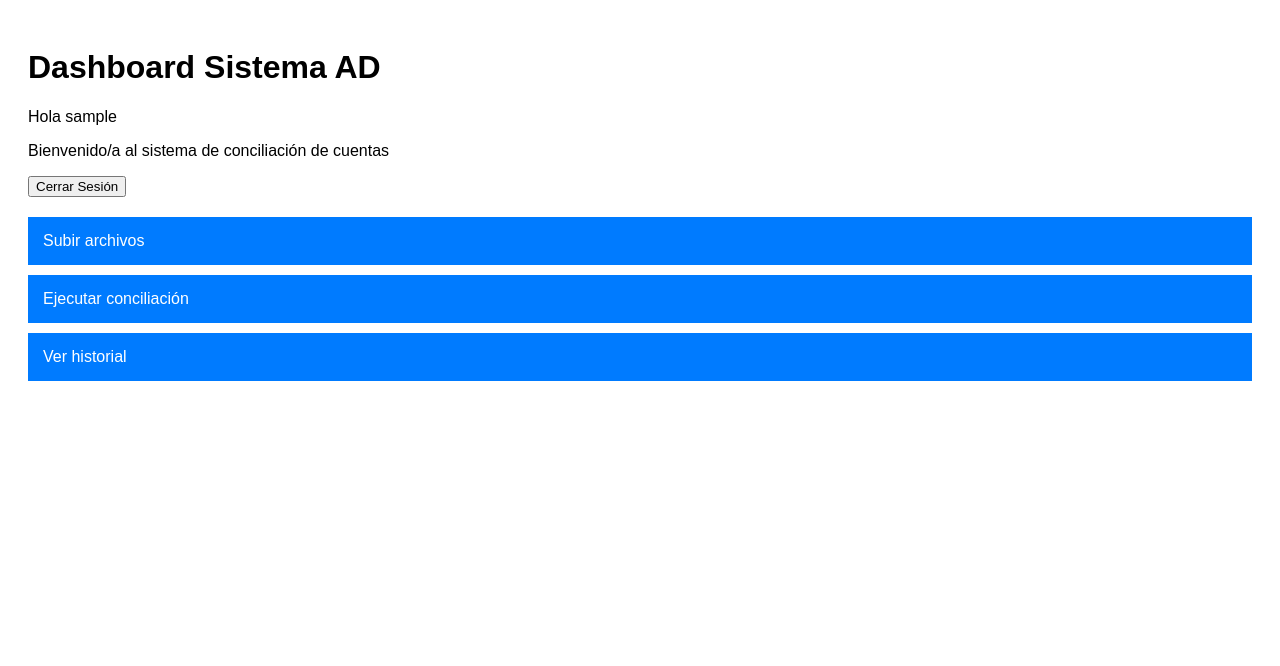
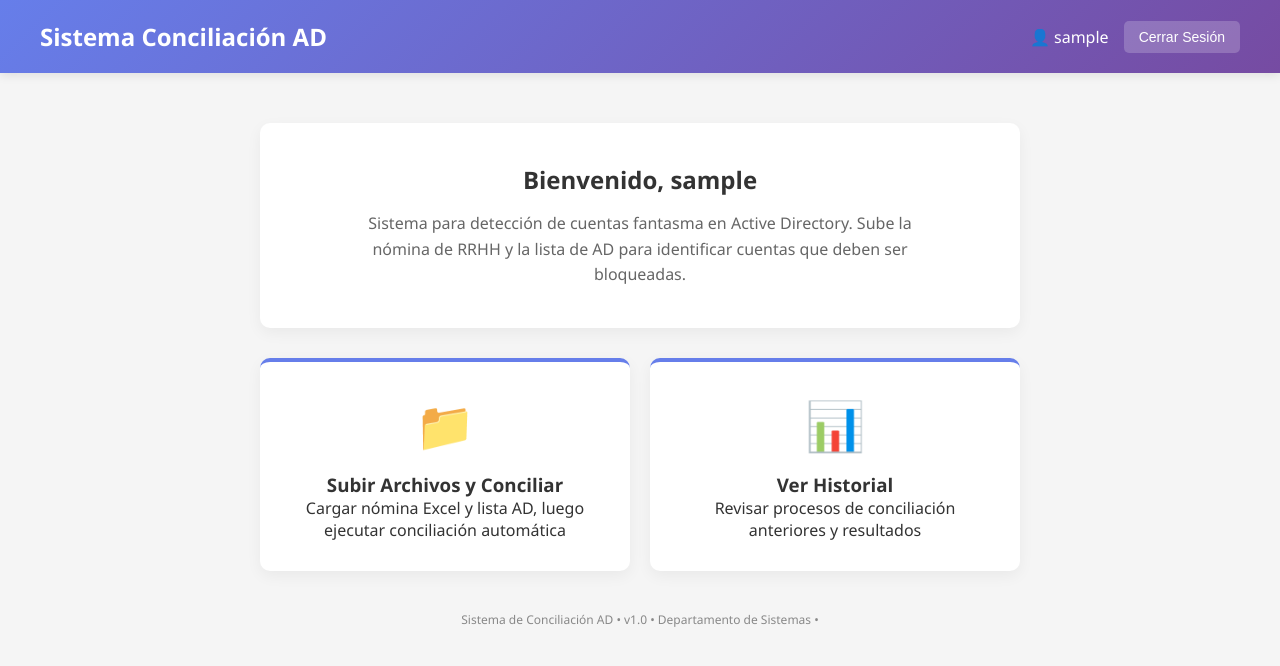
Before and after one commit to brokenspine27/mantenedor-cuentasAD, a Django app: page /dashboard/ in a window 1280 px wide. Shown: the top 666 px of the page. Run offline with Django 5.2, Linux system fonts and the light colour scheme; the visitor is signed in with stand-in values (Sample User, id 1); data that the repository does not hold is empty.

Commit message:
modificar flujo del dashboard

```diff
--- a/conciliacion_app/templates/dashboard.html
+++ b/conciliacion_app/templates/dashboard.html
@@ -1,30 +1,175 @@
+<!-- templates/dashboard.html -->
 <!DOCTYPE html>
-<html lang="en">
+<html lang="es">
 <head>
     <meta charset="UTF-8">
     <meta name="viewport" content="width=device-width, initial-scale=1.0">
     <title>Dashboard - Sistema Conciliación AD</title>
     <style>
-        body { font-family: Arial; padding: 20px; }
-        .menu { margin: 20px 0; }
-        .menu a { display: block; padding: 15px; margin: 10px 0; background: #007bff; color: white; text-decoration: none; }
+        * { margin: 0; padding: 0; box-sizing: border-box; }
+        body { font-family: 'Segoe UI', Tahoma, Geneva, Verdana, sans-serif; background-color: #f5f5f5; color: #333; }
+
+        .header {
+            background: linear-gradient(135deg, #667eea 0%, #764ba2 100%);
+            color: white;
+            padding: 20px;
+            box-shadow: 0 2px 10px rgba(0,0,0,0.1);
+        }
+
+        .header-content {
+            max-width: 1200px;
+            margin: 0 auto;
+            display: flex;
+            justify-content: space-between;
+            align-items: center;
+        }
+
+        .header h1 { font-size: 24px; }
+
+        .user-info {
+            display: flex;
+            align-items: center;
+            gap: 15px;
+        }
+
+        .logout-form { display: inline; }
+
+        .logout-btn {
+            background: rgba(255,255,255,0.2);
+            color: white;
+            padding: 8px 15px;
+            border: none;
+            border-radius: 5px;
+            cursor: pointer;
+            font-size: 14px;
+        }
+
+        .container {
+            max-width: 800px;
+            margin: 50px auto;
+            padding: 0 20px;
+        }
+
+        .welcome-card {
+            background: white;
+            border-radius: 10px;
+            padding: 40px;
+            text-align: center;
+            margin-bottom: 30px;
+            box-shadow: 0 5px 15px rgba(0,0,0,0.05);
+        }
+
+        .welcome-card h2 {
+            color: #333;
+            margin-bottom: 15px;
+        }
+
+        .action-grid {
+            display: grid;
+            grid-template-columns: 1fr 1fr;
+            gap: 20px;
+        }
+
+        @media (max-width: 600px) {
+            .action-grid { grid-template-columns: 1fr; }
+        }
+
+        .action-card {
+            background: white;
+            border-radius: 10px;
+            padding: 30px;
+            text-decoration: none;
+            color: inherit;
+            text-align: center;
+            box-shadow: 0 5px 15px rgba(0,0,0,0.05);
+            transition: transform 0.3s;
+            border-top: 4px solid #667eea;
+        }
+
+        .action-card:hover {
+            transform: translateY(-5px);
+        }
+
+        .action-icon {
+            font-size: 48px;
+            margin-bottom: 15px;
+        }
+
+        .footer {
+            text-align: center;
+            margin-top: 40px;
+            color: #888;
+            font-size: 12px;
+        }
+
+        .messages {
+            margin-bottom: 20px;
+        }
+
+        .message {
+            padding: 12px;
+            border-radius: 5px;
+            margin-bottom: 10px;
+        }
+
+        .message-success {
+            background: #d4edda;
+            color: #155724;
+            border-left: 4px solid #28a745;
+        }
     </style>
 </head>
 <body>
-    <h1>Dashboard Sistema AD</h1>
-    <p>Hola {{ user.username }}</p>
-    <p>Bienvenido/a al sistema de conciliación de cuentas</p>
+    <div class="header">
+        <div class="header-content">
+            <h1>Sistema Conciliación AD</h1>
+            <div class="user-info">
+                <span>👤 {{ user.username }}</span>
+                <form action="{% url 'logout' %}" method="post" class="logout-form">
+                    {% csrf_token %}
+                    <button type="submit" class="logout-btn">Cerrar Sesión</button>
+                </form>
+            </div>
+        </div>
+    </div>
 
-<!---Logout-->
-    <form action="{% url 'logout' %}" method="post" class="logout-form">
-        {% csrf_token %}
-    <button type="submit" class="logout-btn">Cerrar Sesión</button>
-    </form>
+    <div class="container">
+        <!-- Messages -->
+        {% if messages %}
+        <div class="messages">
+            {% for message in messages %}
+            <div class="message message-success">{{ message }}</div>
+            {% endfor %}
+        </div>
+        {% endif %}
 
-    <div class="menu">
-        <a href="{% url 'subir_archivos' %}">Subir archivos</a>
-        <a href="{% url 'ejecutar_conciliacion' %}">Ejecutar conciliación</a>
-        <a href="{% url 'historial_procesos' %}">Ver historial</a>
+        <!-- Welcome -->
+        <div class="welcome-card">
+            <h2>Bienvenido, {{ user.username }}</h2>
+            <p style="color: #666; line-height: 1.6; max-width: 600px; margin: 0 auto;">
+                Sistema para detección de cuentas fantasma en Active Directory.
+                Sube la nómina de RRHH y la lista de AD para identificar cuentas que deben ser bloqueadas.
+            </p>
+        </div>
+
+        <!-- Actions -->
+        <div class="action-grid">
+            <a href="{% url 'subir_archivos' %}" class="action-card">
+                <div class="action-icon">📁</div>
+                <h3>Subir Archivos y Conciliar</h3>
+                <p>Cargar nómina Excel y lista AD, luego ejecutar conciliación automática</p>
+            </a>
+
+            <a href="{% url 'historial_procesos' %}" class="action-card">
+                <div class="action-icon">📊</div>
+                <h3>Ver Historial</h3>
+                <p>Revisar procesos de conciliación anteriores y resultados</p>
+            </a>
+        </div>
+
+        <div class="footer">
+            <p>Sistema de Conciliación AD • v1.0 • Departamento de Sistemas • {{ hoy|date:"Y" }}</p>
+        </div>
     </div>
 </body>
 </html>
```
